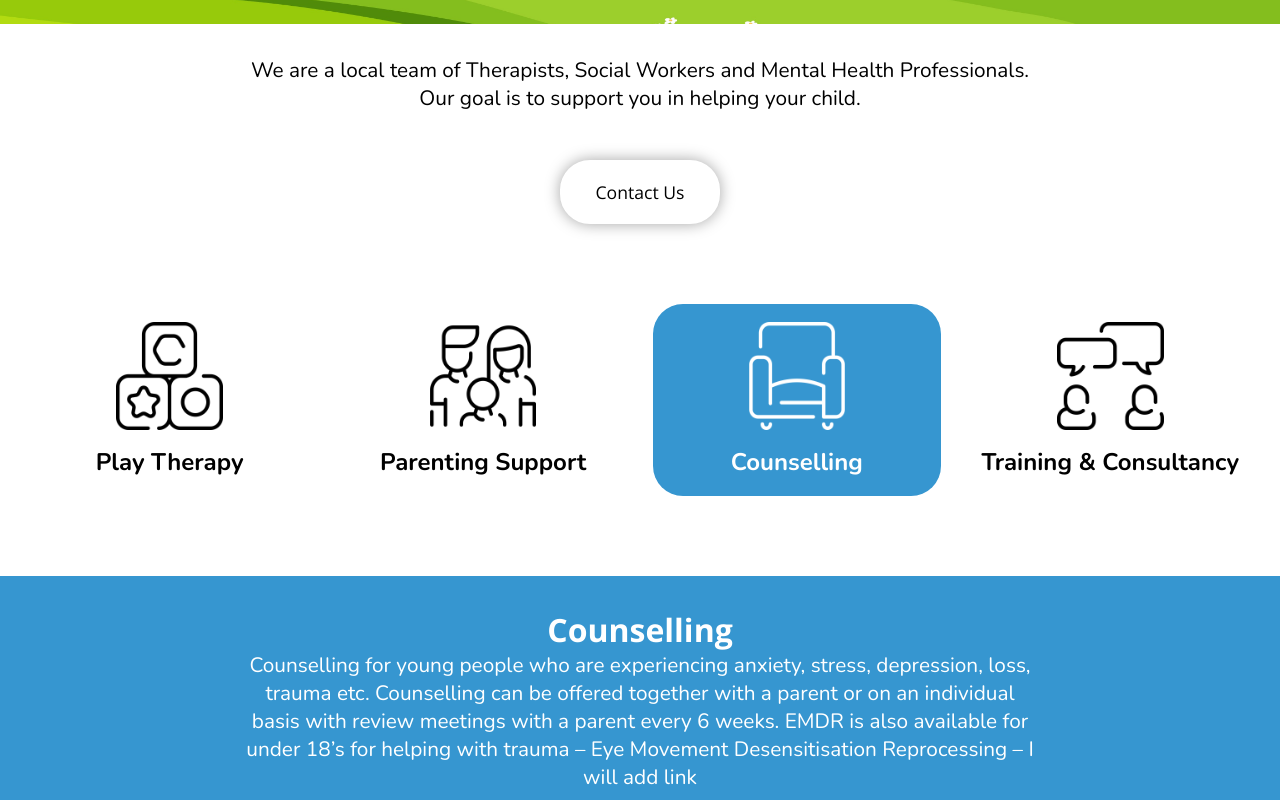
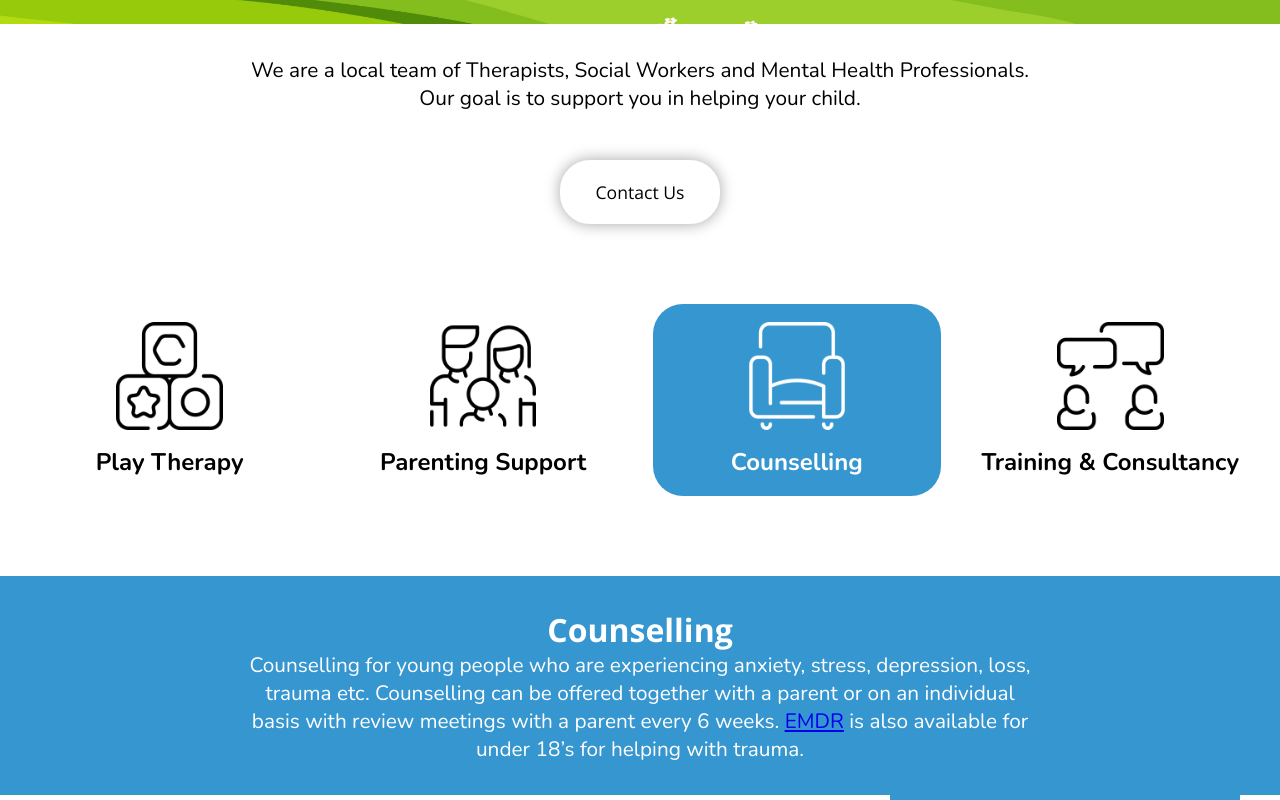
Before and after one commit to Harrywg/therapy-derbyshire-react, a React (Create React App) app: page / in a window 1280 px wide. Both pictures are taken after a click on the button "Counselling". Shown: the part 600-1400 px from the top of the page. Built offline with nearby package versions, Linux system fonts and the light colour scheme.

Commit message:
1.1.0 Cleaned up final adjustments
- Added links to services section
- Compressed header image
- Main branch now hosted on therapyderbyshire.co.uk

```diff
--- a/src/components/pages/Services.js
+++ b/src/components/pages/Services.js
@@ -10,9 +10,9 @@ import React, { useState } from 'react';
 export default function Services() {
 
     let descriptions = [
-        <div className='service-description-wrap' id="service-description-wrap"><h1>Play Therapy</h1><p>A mode of therapy that helps children to explore their feelings, to express themselves and to make sense of their life experiences. Conventional talking therapies may be inappropriate for children and young people who struggle to find the words to describe complex feelings. Visit Bapt Website to find out more.</p></div>,
+        <div className='service-description-wrap' id="service-description-wrap"><h1>Play Therapy</h1><p>A mode of therapy that helps children to explore their feelings, to express themselves and to make sense of their life experiences. Conventional talking therapies may be inappropriate for children and young people who struggle to find the words to describe complex feelings. Visit <a href='https://www.bapt.info/'>Bapt Website</a> to find out more.</p></div>,
         <div className='service-description-wrap' id="service-description-wrap"><h1>Parenting Support</h1><p>Parenting can be a challenge particularly when your child is struggling. We offer a safe, confidential place to talk through problems and to identify ideas and techniques to help raise a resilient, healthy child.</p></div>,
-        <div className='service-description-wrap' id="service-description-wrap"><h1>Counselling</h1><p>Counselling for young people who are experiencing anxiety, stress, depression, loss, trauma etc. Counselling can be offered together with a parent or on an individual basis with review meetings with a parent every 6 weeks. EMDR is also available for under 18’s for helping with trauma – Eye Movement Desensitisation Reprocessing – I will add link</p></div>,
+        <div className='service-description-wrap' id="service-description-wrap"><h1>Counselling</h1><p>Counselling for young people who are experiencing anxiety, stress, depression, loss, trauma etc. Counselling can be offered together with a parent or on an individual basis with review meetings with a parent every 6 weeks. <a href='www.emdracademy.co.uk/why-emdr'>EMDR</a> is also available for under 18’s for helping with trauma.</p></div>,
         <div className='service-description-wrap' id="service-description-wrap"><h1>Training & Consultancy</h1><p>We have considerable experience in the fields of Child Mental Health, Attachment and Developmental Trauma, Post Traumatic Stress Disorder, Children with Experience of Care, Eating Disorders, Child Development and the importance of Play. We can offer Training and Consultancy to organisations working in these fields.</p></div>
     ]
 
```
